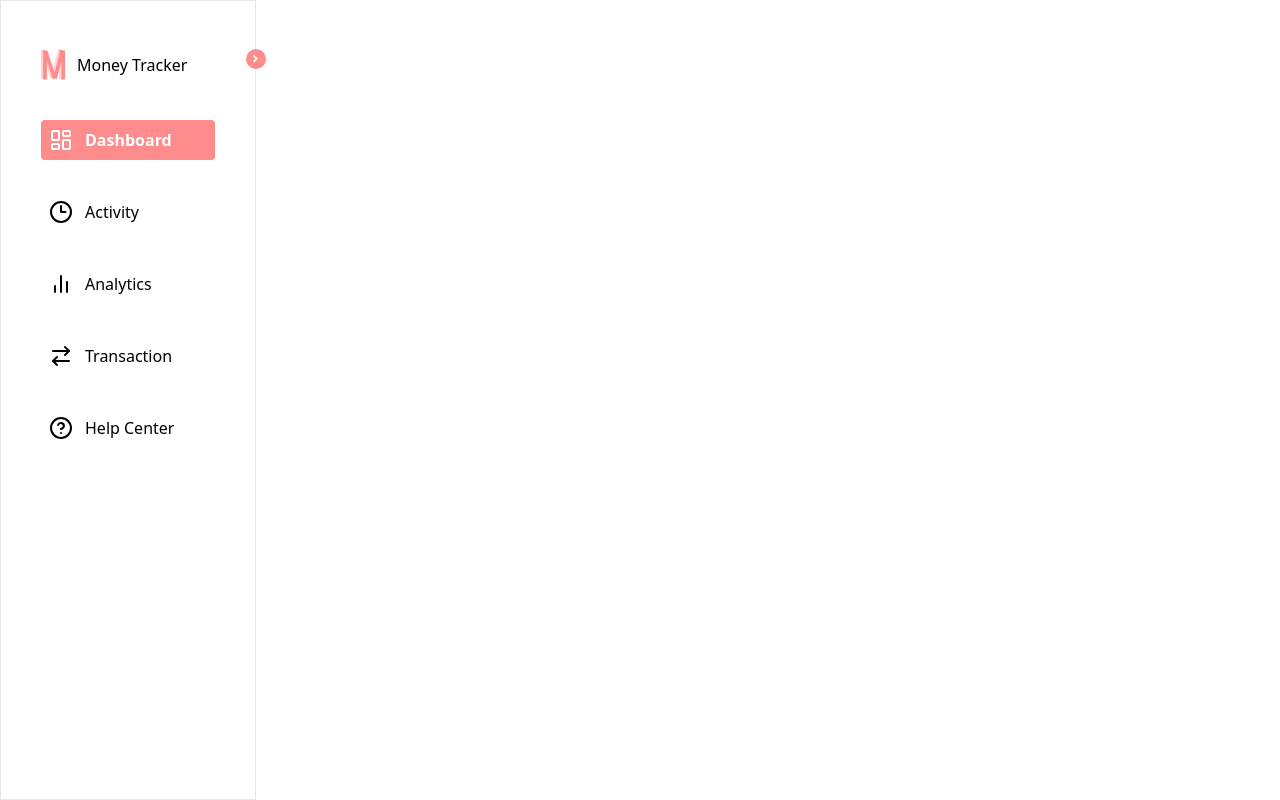
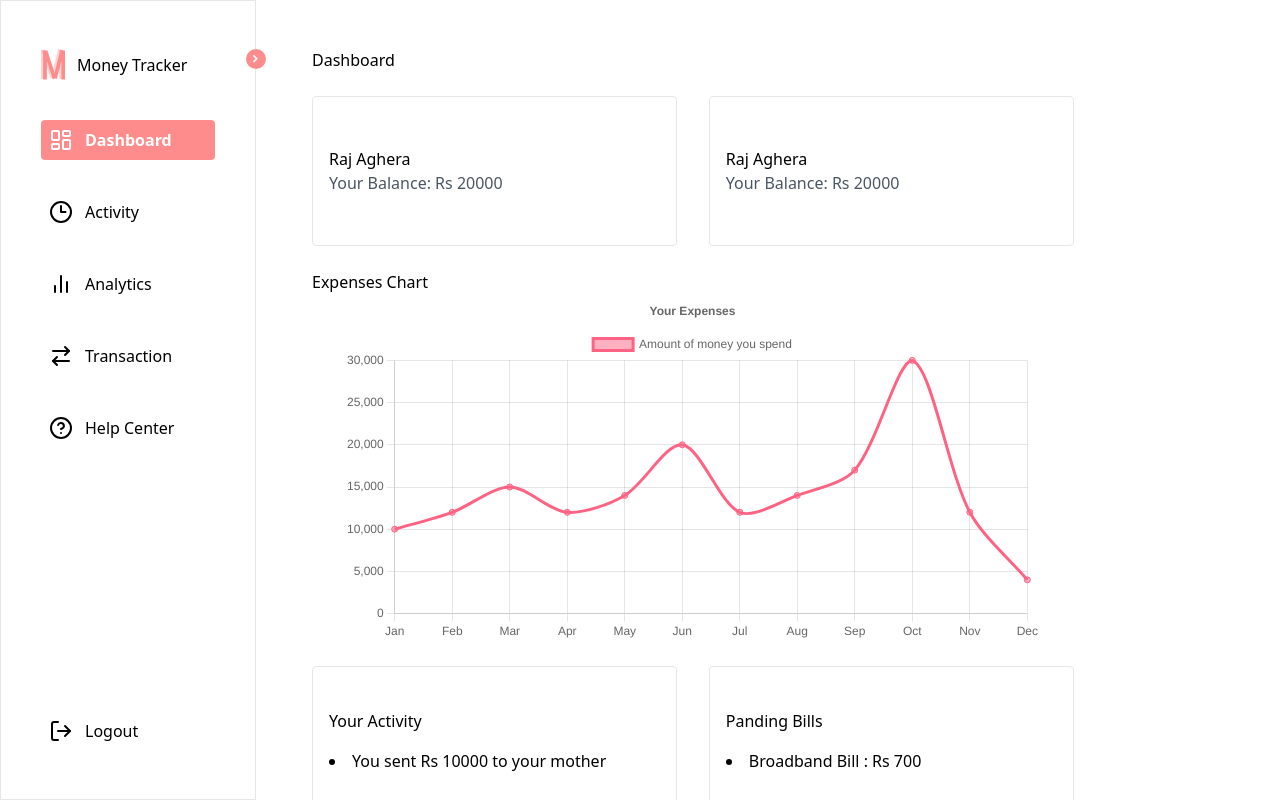
Before and after one commit to AgheraRaj/React-Dashboard, a React (Vite) app: page / in a window 1280 px wide. Built offline with nearby package versions, Linux system fonts and the light colour scheme.

Commit message:
dashboard

```diff
--- a/package.json
+++ b/package.json
@@ -12,11 +12,13 @@
   "dependencies": {
     "@radix-ui/react-icons": "^1.3.0",
     "@radix-ui/react-slot": "^1.1.0",
+    "chart.js": "^4.4.4",
     "class-variance-authority": "^0.7.0",
     "clsx": "^2.1.1",
     "framer-motion": "^11.5.4",
     "lucide-react": "^0.438.0",
     "react": "^18.3.1",
+    "react-chartjs-2": "^5.2.0",
     "react-dom": "^18.3.1",
     "tailwind-merge": "^2.5.2",
     "tailwindcss-animate": "^1.0.7"
--- a/src/App.jsx
+++ b/src/App.jsx
@@ -1,11 +1,21 @@
 import React from 'react'
 import NavigationBar from './components/NavigationBar';
+import Dashboard from './components/Dashboard';
 
 const App = () => {
   return (
-    <div>
-      <NavigationBar/>
-    </div>
+    <>
+      <div className='flex w-full'>
+        {/* Navbar */}
+        <NavigationBar/>
+        {/* Main Components */}
+        <main className='grow'>
+          <Dashboard/>
+        </main>
+
+      </div>
+    </>
+
   )
 }
 
--- /dev/null
+++ b/src/components/Chart.jsx
@@ -0,0 +1,54 @@
+import React from 'react';
+import {
+  Chart as ChartJS,
+  CategoryScale,
+  LinearScale,
+  PointElement,
+  LineElement,
+  Title,
+  Tooltip,
+  Legend,
+} from 'chart.js';
+import { Line } from 'react-chartjs-2';
+
+ChartJS.register(
+  CategoryScale,
+  LinearScale,
+  PointElement,
+  LineElement,
+  Title,
+  Tooltip,
+  Legend
+);
+
+export const options = {
+  responsive: true,
+  tension: 0.3,
+  plugins: {
+    legend: {
+      position: 'top',
+    },
+    title: {
+      display: true,
+      text: 'Your Expenses',
+    },
+  },
+};
+
+const labels = ['Jan', 'Feb', 'Mar', 'Apr', 'May', 'Jun', 'Jul', 'Aug', 'Sep', 'Oct', 'Nov', 'Dec'];
+
+export const data = {
+  labels,
+  datasets: [
+    {
+      label: 'Amount of money you spend',
+      data: [10000, 12000, 15000, 12000, 14000, 20000, 12000, 14000, 17000, 30000, 12000, 4000,],
+      borderColor: 'rgb(255, 99, 132)',
+      backgroundColor: 'rgba(255, 99, 132, 0.5)',
+    }
+  ],
+};
+
+export default function App() {
+  return <Line options={options} data={data} />;
+}
--- /dev/null
+++ b/src/components/Dashboard.jsx
@@ -0,0 +1,43 @@
+import React from 'react'
+import Chart from './Chart'
+
+const Dashboard = () => {
+  return (
+    <div className='flex flex-col space-y-6 py-12 px-14 overflow-auto h-screen'>
+        <h2>Dashboard</h2>
+
+        <div className='flex space-x-8'>
+            <div className='w-2/5 h-[150px] border rounded flex flex-col justify-center p-4'>
+                <span>Raj Aghera</span>
+                <span className='text-gray-600'>Your Balance: Rs 20000</span>
+            </div>
+
+            <div className='w-2/5 h-[150px] border rounded flex flex-col justify-center p-4'>
+                <span>Raj Aghera</span>
+                <span className='text-gray-600'>Your Balance: Rs 20000</span>
+            </div>
+        </div>
+
+        <div className='flex space-x-8 w-4/5 flex-col'>
+            <h2>Expenses Chart</h2>
+            <Chart className="w-4/5"/>
+        </div>
+
+
+        <div className='flex space-x-8'>
+            <div className='w-2/5 h-[150px] border rounded flex flex-col justify-center p-4'>
+                <span>Your Activity</span>
+                <li className='mt-4'>You sent Rs 10000 to your mother</li>
+            </div>
+
+            <div className='w-2/5 h-[150px] border rounded flex flex-col justify-center p-4'>
+                <span>Panding Bills</span>
+                <li className='mt-4'>Broadband Bill : Rs 700</li>
+            </div>
+        </div>
+
+    </div>
+  )
+}
+
+export default Dashboard;
--- a/src/components/NavigationBar.jsx
+++ b/src/components/NavigationBar.jsx
@@ -8,8 +8,9 @@ import {
     BarChart2,
     ArrowRightLeft,
     HelpCircleIcon,
-    Expand
+    LogOut
 } from 'lucide-react'
+import { Button } from './ui/button'
 
 const navLinks = [
     {
@@ -56,7 +57,7 @@ const NavigationBar = () => {
 
         <div
         onClick={() => setIsExpended(!isExpended)}
-        className='w-5 h-5 rounded-full bg-[#FF8C8C] absolute -right-[10.5px] top-12 flex items-center justify-center'>
+        className='w-5 h-5 rounded-full bg-[#FF8C8C] absolute -right-[10.5px] top-15 flex items-center justify-center'>
             <img src={RightArrow} className='w-[5px]'/>
         </div>
 
@@ -67,6 +68,11 @@ const NavigationBar = () => {
                 <item.icons/>
                 <span className={isExpended ? "block" : "hidden"}>{item.name}</span>
             </div>)}
+
+            <div className='flex space-x-3 p-2 absolute bottom-12'>
+                <LogOut />
+                <p className={isExpended ? "block" : "hidden"}>Logout</p>
+            </div>
         </div>
     </motion.div>
   )
```
Also changed, not shown: 1 other file (tests, documents, lock files or other folders).
